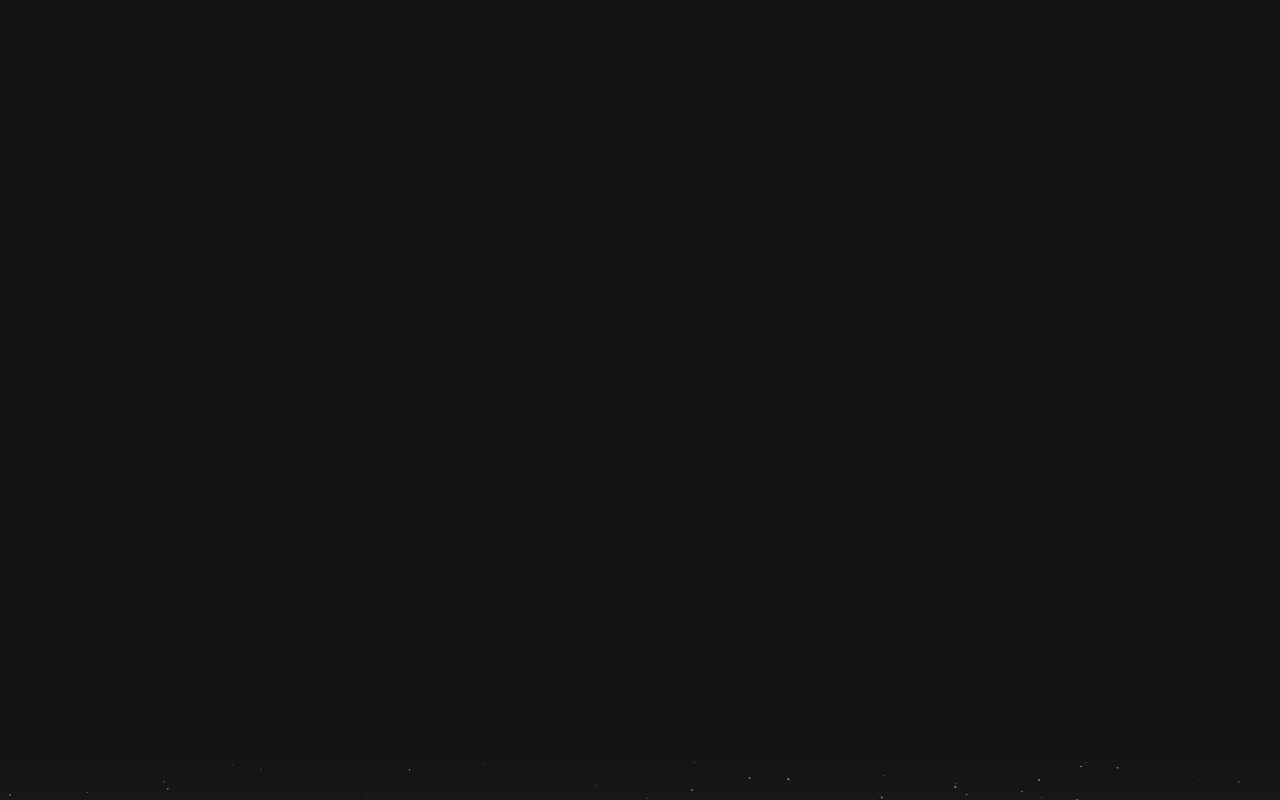
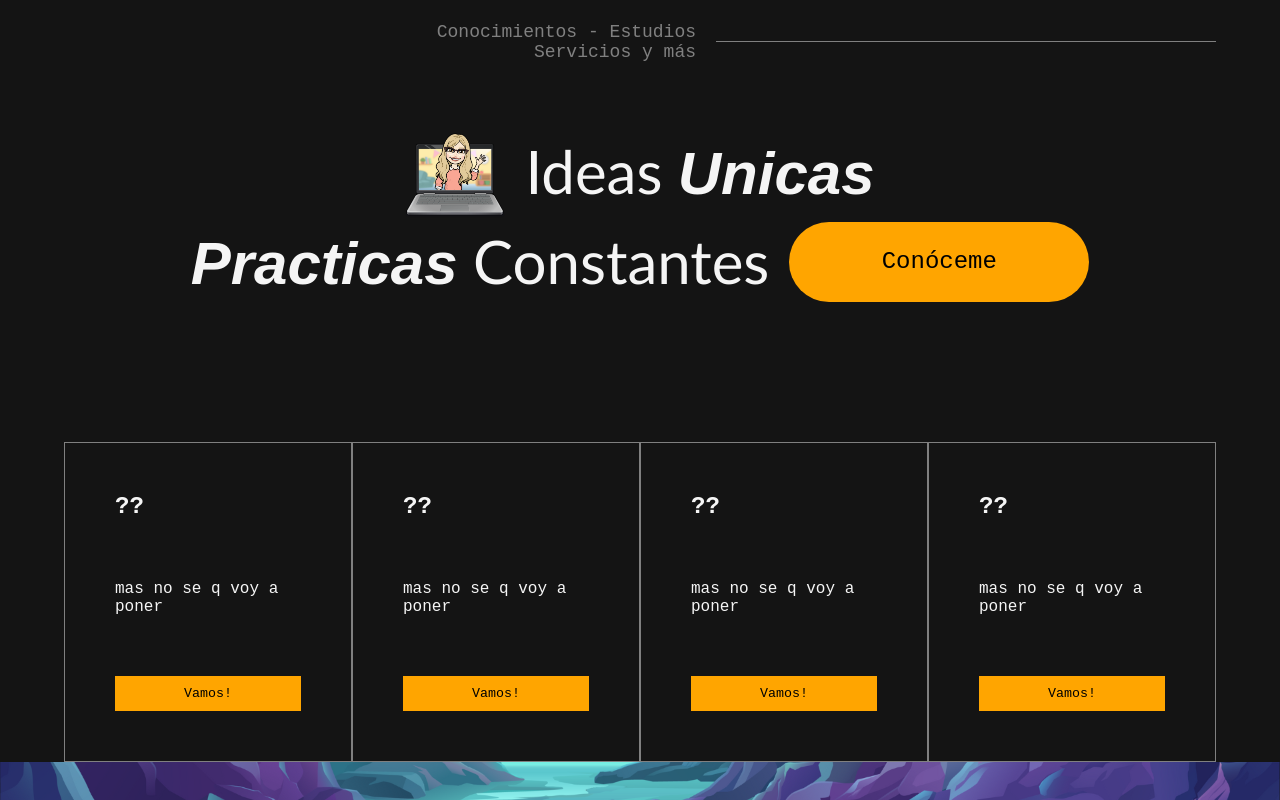
Before and after one commit to SilviStani/silvina_portfolio, a Next.js app: page / in a window 1280 px wide. Shown: the part 1540-2340 px from the top of the page. Built offline with nearby package versions, Linux system fonts and the light colour scheme.

Commit message:
adding skills container

```diff
--- a/Components/Intro/Large_Intro.jsx
+++ b/Components/Intro/Large_Intro.jsx
@@ -3,12 +3,13 @@ import React from "react";
 import styles from "../../Styles/Intro.module.css";
 import Social from "./Social";
 import Parallax from "../Parallax/Parallax";
+import Skills from "../Skills/Skills";
 
 export const Large_Intro = () => {
   return (
     <div className={styles.Large_intro}>
       <section id="skills"> <Parallax type="skills"/> </section>
-      <section>Skills</section>
+      <section> <Skills/> </section>
       <section id="portfolio"> <Parallax/> </section>
       <section>Proyectos</section>
       < Social />
--- a/Components/Parallax/Parallax.scss
+++ b/Components/Parallax/Parallax.scss
@@ -12,7 +12,7 @@
     }
     .mountains{
         background-image: url("/assets/mountains.png");
-        background-size: cover;
+        background-size: contain;
         background-position: bottom;
         width: 100%;
         height: 100%;
@@ -30,7 +30,7 @@
     }
     .stars{
         background-image: url("/assets/stars.png");
-        background-size: cover;
+        background-size: contain;
         background-position: bottom;
         width: 100%;
         height: 100%;
--- /dev/null
+++ b/Components/Skills/Skills.jsx
@@ -0,0 +1,78 @@
+'use client';
+import React, { useRef } from 'react';
+import './Skills.scss';
+import Image from 'next/image';
+import {color, motion, useInView} from 'framer-motion';
+
+const variants = {
+    initial:{
+        x: -500,
+        y: 100,
+        opacity: 0,
+    },
+    animate:{
+        x:0,
+        opacity: 1,
+        y: 0,
+        transition:{
+            duration: 1,
+            staggerChildren: 0.1,
+        }
+    }
+}
+
+const Skills = () => {
+    const ref = useRef();
+    const isInView = useInView(ref, {margin: "-100px"});
+
+  return (
+    <motion.div className='skills'
+    variants={variants}
+    initial="initial"
+    ref ={ref}
+    animate={isInView && "animate" }
+    >
+        <motion.div className="textContainer"
+        variants={variants}>
+           <p>Conocimientos - Estudios
+            <br/>
+           Servicios y más</p>
+            <hr />
+        </motion.div>
+        <motion.div className="titleContainer" variants={variants}>
+            <div className="title">
+                <Image src="/assets/laptopwave.png" alt="skills" width={100} height={100} className="skillsImage"/>
+                <h1>Ideas <motion.span whileHover={{color: "orange"}}>Unicas</motion.span></h1>
+            </div>
+            <div className="title">
+                <h1><motion.span whileHover={{color: "orange"}}>Practicas</motion.span> Constantes</h1>
+                <button>Conóceme</button>
+            </div>
+        </motion.div>
+        <motion.div className="listContainer" variants={variants}>
+           <motion.div className="box" whileHover={{backgroundColor: "lightgray", color: "black"}}>
+                <h2>??</h2>
+                <p>mas no se q voy a poner</p>
+                <button>Vamos!</button>
+            </motion.div>
+           <motion.div className="box" whileHover={{backgroundColor: "lightgray", color: "black"}}>
+                <h2>??</h2>
+                <p>mas no se q voy a poner</p>
+                <button>Vamos!</button>
+            </motion.div>
+           <motion.div className="box" whileHover={{backgroundColor: "lightgray", color: "black"}}>
+                <h2>??</h2>
+                <p>mas no se q voy a poner</p>
+                <button>Vamos!</button>
+            </motion.div>
+           <motion.div className="box" whileHover={{backgroundColor: "lightgray", color: "black"}}>
+                <h2>??</h2>
+                <p>mas no se q voy a poner</p>
+                <button>Vamos!</button>
+            </motion.div>
+        </motion.div>
+    </motion.div>
+  )
+}
+
+export default Skills
--- /dev/null
+++ b/Components/Skills/Skills.scss
@@ -0,0 +1,83 @@
+.skills{
+    height: 100%;
+    width: 90vw;
+    display: flex;
+    flex-direction: column;
+    justify-content: space-between;
+    .textContainer{
+        flex: 1;
+        align-self: flex-end;
+        display: flex;
+        align-items: center;
+        gap: 20px;
+
+        p{
+            font-weight: 200;
+            font-size: 18px;
+            color: gray;
+            text-align: right;
+        }
+        hr{
+            width: 500px;
+            border: none;
+            border-top: 0.5px solid gray;
+        }
+    }
+    .titleContainer{
+        flex: 2;
+        display: flex;
+        flex-direction: column;
+        align-items: center;
+
+.title{
+    display: flex;
+    gap: 20px;
+    align-items: center;
+
+    h1{
+        font-size: 60px;
+        font-weight: 100;
+        font-family:'Trebuchet MS', 'Lucida Sans Unicode', 'Lucida Grande', 'Lucida Sans', Arial, sans-serif;
+    }
+
+    span{
+        font-family:'Trebuchet MS', 'Lucida Sans Unicode', 'Lucida Grande', 'Lucida Sans', Arial, sans-serif;
+        font-weight: bold;
+        font-family: 'Poppins', sans-serif;
+        font-style: italic;
+    }
+
+    button{
+        width: 300px;
+        height: 80px;
+        border-radius: 50px;
+        background-color: orange;
+        border: none;
+        font-size: 24px;
+        cursor: pointer;
+    }
+}
+
+    }
+    .listContainer{
+        flex: 2;
+        display: flex;
+        max-width: 1366px;
+        margin: auto;
+
+        .box{
+            padding: 50px;
+            border: 0.5px solid gray;
+            display: flex;
+            flex-direction: column;
+            justify-content: space-between;
+
+            button{
+                padding: 10px;
+                background-color: orange;
+                border: none;
+                cursor: pointer;
+            }
+        }
+    }
+}
--- a/Styles/Header.module.css
+++ b/Styles/Header.module.css
@@ -3,7 +3,7 @@
     background-color:  rgba(43, 43, 43, 0.541);
     position: fixed;
     width: 100%;
-    z-index: 2;
+    z-index: 5;
     display: flex;
     align-items: center;
 }
--- a/Styles/Intro.module.css
+++ b/Styles/Intro.module.css
@@ -6,6 +6,7 @@
     height: calc(100% - 50px);
     width: 100vw;
     background-color: rgb(20, 20, 20);
+    background-image: url("/assets/stars.png");
 }
 
 .Left {
@@ -35,7 +36,7 @@
     justify-content: center;
     align-items: center;
     border-top: 2px solid rgb(20, 20, 20);
-    background-color: crimson;
+    background-color: rgba(220, 20, 60, 0.687);
     width: 100%;
     height: 70%;
     border-radius: 40% 0%;
@@ -95,15 +96,15 @@
 @keyframes movement {
 
     0% {
-        transform: rotate(-15deg);
+        transform: rotate(-10deg);
     }
 
     50% {
-        transform: rotate(15deg);
+        transform: rotate(10deg);
     }
 
     100% {
-        transform: rotate(-15deg);
+        transform: rotate(-10deg);
     }
 }
 
```
Also changed, not shown: Components/Parallax/Parallax.jsx (+12 -0 lines), Components/Proyectos/Proyectos.jsx (added, +12 -0 lines), Components/Proyectos/Proyectos.scss (added), public/assets/arbol.png (deleted), public/assets/sun.png (deleted).
